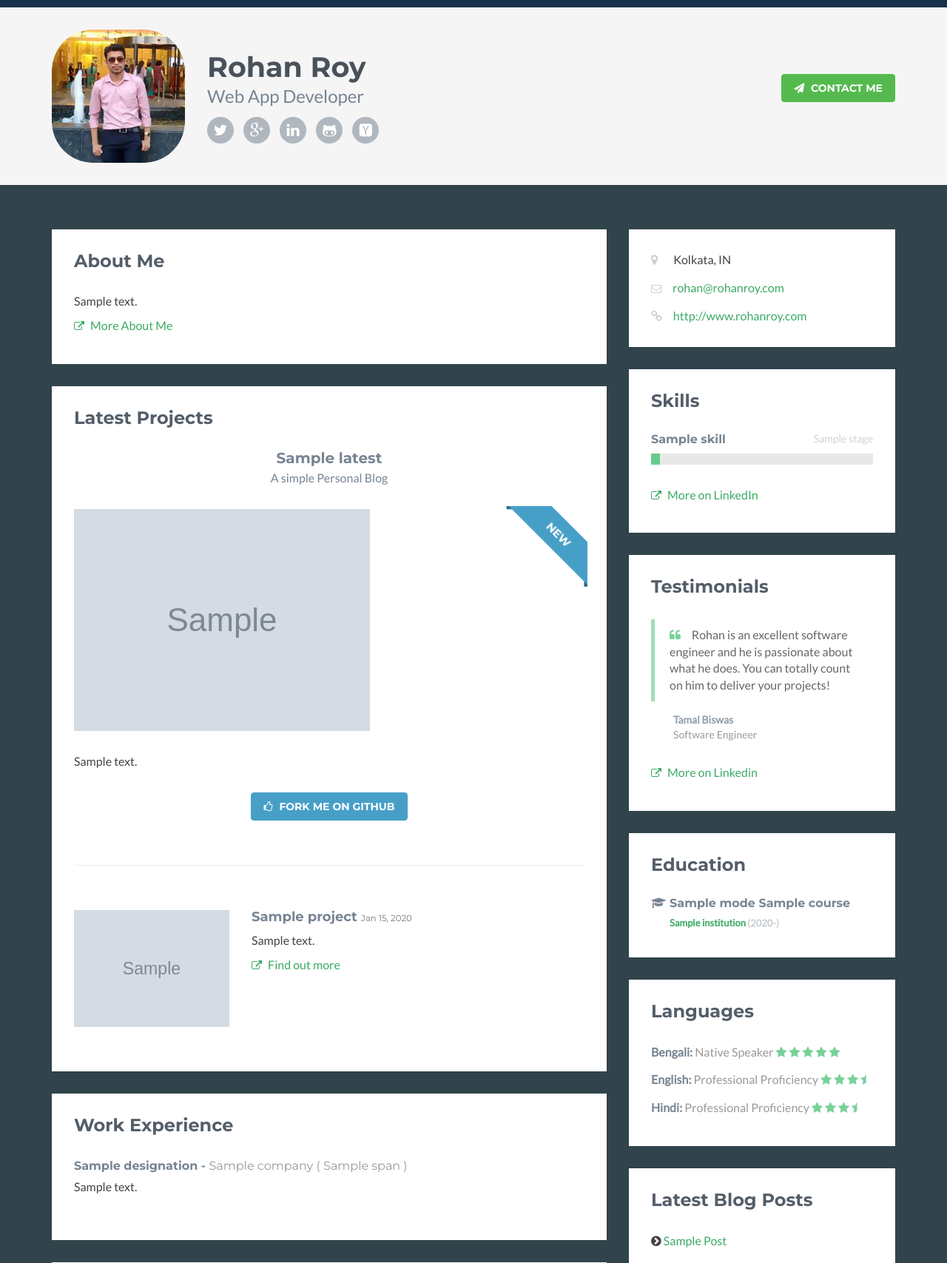
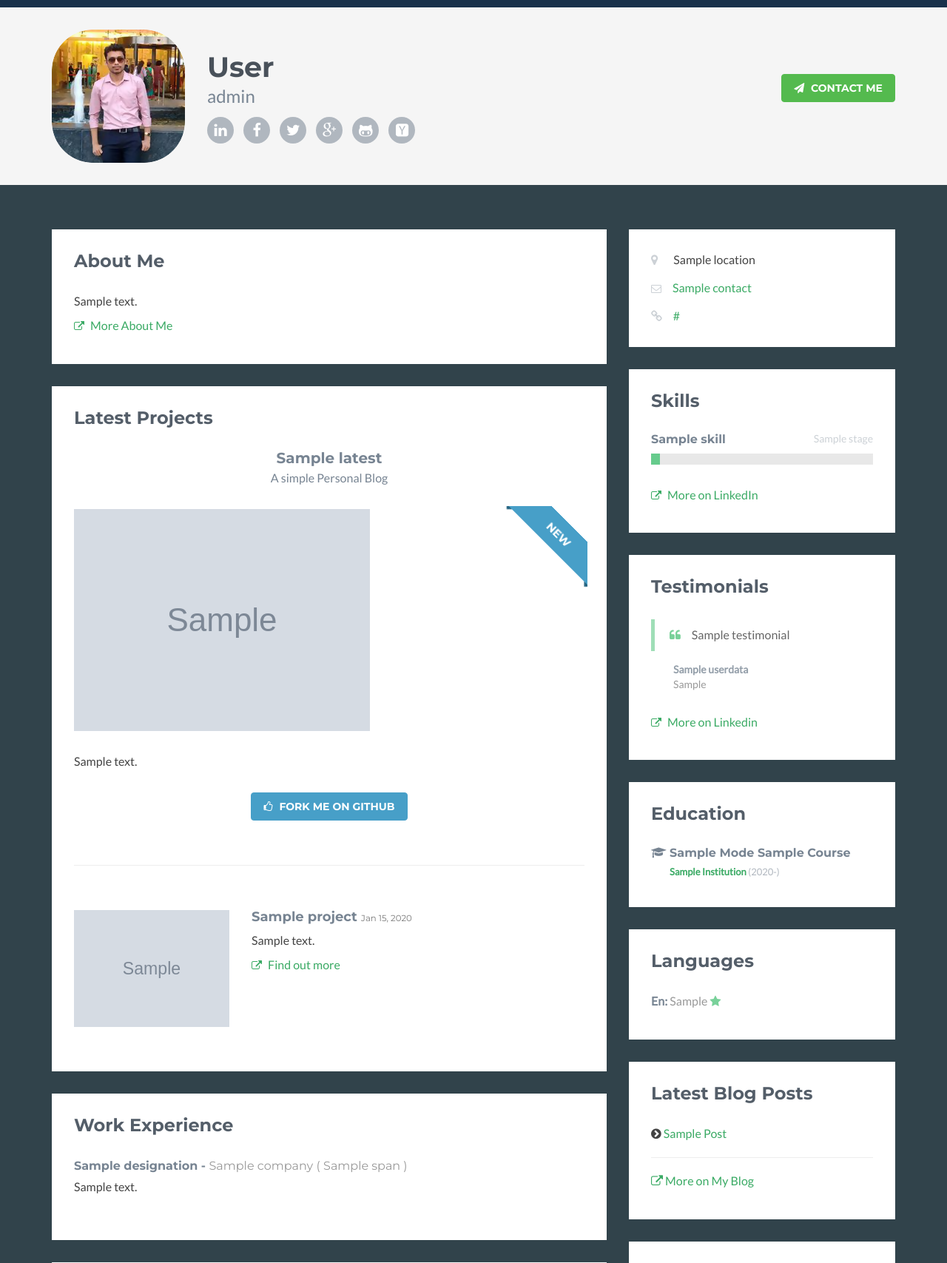
Before and after one commit to triump0870/miniblog, a Django app: template blog/templates/index.html in a window 1280 px wide. Shown: the top 1707 px of the page at 74% size. Run offline with Django 3.2, Linux system fonts and the light colour scheme; the template is opened without the code that fills it: most values are stand-ins (such as "Sample title", 1, 10 or a date in 2020); grey boxes marked "Sample" are stand-in pictures; some libraries are stand-ins or nearby versions.

Commit message:
Userdata created

```diff
--- a/blog/templates/index.html
+++ b/blog/templates/index.html
@@ -10,7 +10,6 @@
     <!-- github acitivity css -->
     <link rel="stylesheet" href="{{STATIC_URL}}plugins/github-activity/dist/github-activity-0.1.0.min.css">
     <link rel="stylesheet" href="{{STATIC_URL}}plugins/github-activity/dist/octicons/octicons.min.css">
-
 
     <!-- Theme CSS -->
     <link id="theme-style" rel="stylesheet" href="{{STATIC_URL}}css/styles.css">
@@ -27,17 +26,18 @@
         <div class="container">
             <img class="profile-image img-responsive pull-left" src="{{STATIC_URL}}images/rohan.png" alt="Rohan Roy" />
             <div class="profile-content pull-left">
-                <h1 class="name">Rohan Roy</h1>
-                <h2 class="desc">Web App Developer</h2>
+                <h1 class="name">{{userdata.fullname}}</h1>
+                <h2 class="desc">{{userdata.role}}</h2>
                 <ul class="social list-inline">
-                    <li><a href="https://twitter.com/triump0870"><i class="fa fa-twitter"></i></a></li>
-                    <li><a href="https://plus.google.com/+RohanRoy1"><i class="fa fa-google-plus"></i></a></li>
-                    <li><a href="https://linkedin.com/in/triump0870"><i class="fa fa-linkedin"></i></a></li>
-                    <li><a href="https://github.com/triump0870"><i class="fa fa-github-alt"></i></a></li>
-                    <li class="last-item"><a href="https://news.ycombinator.com/user?id=triump0870"><i class="fa fa-hacker-news"></i></a></li>
+                    <li><a href="{{userdata.linkedin}}"><i class="fa fa-linkedin"></i></a></li>
+                    <li><a href="{{userdata.facebook}}"><i class="fa fa-facebook"></i></a></li>
+                    <li><a href="{{userdata.twitter}}"><i class="fa fa-twitter"></i></a></li>
+                    <li><a href="{{userdata.googleplus}}"><i class="fa fa-google-plus"></i></a></li>
+                    <li><a href="{{userdata.github}}"><i class="fa fa-github-alt"></i></a></li>
+                    <li class="last-item"><a href="{{userdata.hackernews}}"><i class="fa fa-hacker-news"></i></a></li>
                 </ul>
             </div><!--//profile-->
-            <a class="btn btn-cta-primary pull-right" href="mailto:b4you0870@gmail.com?Subject=Hello%20rohan" target="_top"><i class="fa fa-paper-plane"></i> Contact Me</a>
+            <a class="btn btn-cta-primary pull-right" href="mailto:{{userdata.email}}?Subject=Hello%20rohan" target="_top"><i class="fa fa-paper-plane"></i> Contact Me</a>
         </div><!--//container-->
     </header><!--//header-->
 
@@ -129,9 +129,9 @@
                         <h2 class="heading sr-only">Basic Information</h2>
                         <div class="content">
                             <ul class="list-unstyled">
-                                <li><i class="fa fa-map-marker"></i><span class="sr-only">Location:</span> &nbsp;Kolkata, IN</li>
-                                <li><i class="fa fa-envelope-o"></i><span class="sr-only">Email:</span><a href="#">rohan@rohanroy.com</a></li>
-                                <li><i class="fa fa-link"></i><span class="sr-only">Website:</span><a href="#">http://www.rohanroy.com</a></li>
+                                <li><i class="fa fa-map-marker"></i><span class="sr-only">Location:</span> &nbsp;{{userdata.location}}</li>
+                                <li><i class="fa fa-envelope-o"></i><span class="sr-only">Email:</span><a href="mailto:{{userdata.contact}}">{{userdata.contact}}</a></li>
+                                <li><i class="fa fa-link"></i><span class="sr-only">Website:</span><a href="{{userdata.website}}">{{userdata.website}}</a></li>
                             </ul>
                         </div><!--//content-->
                     </div><!--//section-inner-->
@@ -147,8 +147,7 @@
                                 <div class="item">
                                     <h3 class="level-title">{{skill.name}}<span class="level-label" data-toggle="tooltip" data-placement="left" data-animation="true" title="You can use the tooltip to add more info...">{{skill.stage}}</span></h3>
                                     <div class="level-bar">
-                                        <div class="level-bar-inner" data-level="{{skill.rating}}%">
-                                        </div>
+                                        <div class="level-bar-inner" data-level="{{skill.rating}}%"></div>
                                     </div><!--//level-bar-->
                                 </div><!--//item-->
 
@@ -166,12 +165,12 @@
                         <div class="content">
                             <div class="item">
                                 <blockquote class="quote">
-                                    <p><i class="fa fa-quote-left"></i>Rohan is an excellent software engineer and he is passionate about what he does. You can totally count on him to deliver your projects!</p>
+                                    <p><i class="fa fa-quote-left"></i>{{userdata.testimonial}}</p>
                                 </blockquote>
-                                <p class="source"><span class="name">Tamal Biswas</span><br /><span class="title">Software Engineer</span></p>
+                                <p class="source"><span class="name">{{userdata.testimonial_name}}</span><br /><span class="title">{{userdata.testimonial_desig}}</span></p>
                             </div><!--//item-->
 
-                            <p><a class="more-link" href="https://www.linkedin.com/profile/view?id=316739437"><i class="fa fa-external-link"></i> More on Linkedin</a></p>
+                            <p><a class="more-link" href="{{userdata.testimonial_link}}"><i class="fa fa-external-link"></i> More on Linkedin</a></p>
 
                         </div><!--//content-->
                     </div><!--//section-inner-->
@@ -183,8 +182,8 @@
                         <div class="content">
                             {% for edu in education_list %}
                             <div class="item">
-                                <h3 class="title"><i class="fa fa-graduation-cap"></i> {{edu.mode}} {{edu.course}}</h3>
-                                <a href="{{edu.website}}"><h4 class="university">{{edu.institution}} </a><span class="year">({{edu.start_date|date:'Y'}}-{{edu.is_present}})</span></h4>
+                                <h3 class="title"><i class="fa fa-graduation-cap"></i> {{edu.mode|title}} {{edu.course|title}}</h3>
+                                <a href="{{edu.website}}"><h4 class="university">{{edu.institution|title}} </a><span class="year">({{edu.start_date|date:'Y'}}-{{edu.is_present}})</span></h4>
                             </div><!--//item-->
                             {% endfor %}
                         </div><!--//content-->
@@ -196,18 +195,13 @@
                         <h2 class="heading">Languages</h2>
                         <div class="content">
                             <ul class="list-unstyled">
+                                {% for lang in language_list %}
+
                                 <li class="item">
-                                    <span class="title"><strong>Bengali:</strong></span>
-                                    <span class="level">Native Speaker <br class="visible-xs"/><i class="fa fa-star"></i> <i class="fa fa-star"></i> <i class="fa fa-star"></i> <i class="fa fa-star"></i> <i class="fa fa-star"></i> </span>
+                                    <span class="title"><strong>{{lang.language|title}}:</strong></span>
+                                    <span class="level">{{lang.get_proficiency_display}}<br class="visible-sm visible-xs"/>{% for i in lang.star %} <i class="fa fa-star"></i>{% endfor %}</span>
                                 </li><!--//item-->
-                                <li class="item">
-                                    <span class="title"><strong>English:</strong></span>
-                                    <span class="level">Professional Proficiency <br class="visible-sm visible-xs"/><i class="fa fa-star"></i> <i class="fa fa-star"></i> <i class="fa fa-star"></i> <i class="fa fa-star-half"></i></span>
-                                </li><!--//item-->
-                                <li class="item">
-                                    <span class="title"><strong>Hindi:</strong></span>
-                                    <span class="level">Professional Proficiency <br class="visible-sm visible-xs"/><i class="fa fa-star"></i> <i class="fa fa-star"></i> <i class="fa fa-star"></i> <i class="fa fa-star-half"></i></span>
-                                </li><!--//item-->
+                                {% endfor %}
                             </ul>
                         </div><!--//content-->
                     </div><!--//section-inner-->
@@ -242,7 +236,7 @@
                         <div class="content">
                             {% for music in music_list %}
                             <ul class="list-unstyled">
-                                <li><i class="fa fa-headphones"></i> <a href="{{music.url}}">{{music.music}}</a></li>
+                                <li><i class="fa fa-headphones"></i> <a href="{{music.url}}">{{music.music|title}}</a></li>
                             </ul>
                             {% endfor %}
                         </div><!--//content-->
@@ -254,8 +248,9 @@
                         <h2 class="heading">Conferences</h2>
                         <div class="content">
                             <ul class="list-unstyled">
-                                <li><i class="fa fa-calendar"></i> <a href="https://campuscommune.tcs.com/intro/view_blog/codevita-2014-tcs-global-coding-contest" target="_blank">TCS CodeVita</a> (Kalyani)</li>
-                                <li><i class="fa fa-calendar"></i> <a href="http://dgplug.org/summertraining/">DGPLug Summer Training</a> (Online)</li>
+                                {% for conf in conference_list %}
+                                <li><i class="fa fa-calendar"></i> <a href="{{ conf.link }}" target="_blank">{{conf.name}}</a> ({{conf.place|title}})</li>
+                                {% endfor %}
                             </ul>
                         </div><!--//content-->
                     </div><!--//section-inner-->
@@ -276,7 +271,7 @@
                             </ul>
 
                             <hr/>
-                            <a class="btn btn-cta-secondary btn-follow" href="https://twitter.com/triump0870" target="_blank"><i class="fa fa-twitter"></i> Follow me</a>
+                            <a class="btn btn-cta-secondary btn-follow" href="{{userdata.twitter}}" target="_blank"><i class="fa fa-twitter"></i> Follow me</a>
                         </div><!--//content-->
                     </div><!--//section-inner-->
                 </aside><!--//section-->
@@ -304,7 +299,7 @@
     <!-- ******FOOTER****** -->
     <footer class="footer">
         <div class="container text-center">
-                <small class="copyright">Designed with <i class="fa fa-heart"></i> by <a href="http://rohanroy.com" target="_blank">Rohan Roy</a></small>
+                <small class="copyright">Designed with <i class="fa fa-heart"></i> by <a href="{{userdata.website}}" target="_blank">Rohan Roy</a></small>
         </div><!--//container-->
     </footer><!--//footer-->
 
--- a/blog/views.py
+++ b/blog/views.py
@@ -1,5 +1,5 @@
 #All the imports
-from .models import Post, Project, Work, Tag, About, Skill, Education, Music
+from .models import Post, Project, Work, Tag, About, Skill, Education, Music, UserData, Language, Conference
 from django.views.generic import ListView, DetailView, TemplateView
 from django.template import RequestContext
 from django.shortcuts import get_object_or_404
@@ -26,6 +26,9 @@ class PostListView(PublishedPostMixin,ListView):
 		context['skill_list'] = Skill.objects.all()
 		context['education_list'] = Education.objects.all()
 		context['music_list'] = Music.objects.all()
+		context['userdata'] = UserData.objects.get(pk=1)
+		context['language_list'] = Language.objects.all()
+		context['conference_list'] = Conference.objects.all()
 		return context
 
 class BlogListView(ListView):
```
Also changed, not shown: blog/admin.py (+12 -1 lines), blog/models.py (+53 -0 lines).
